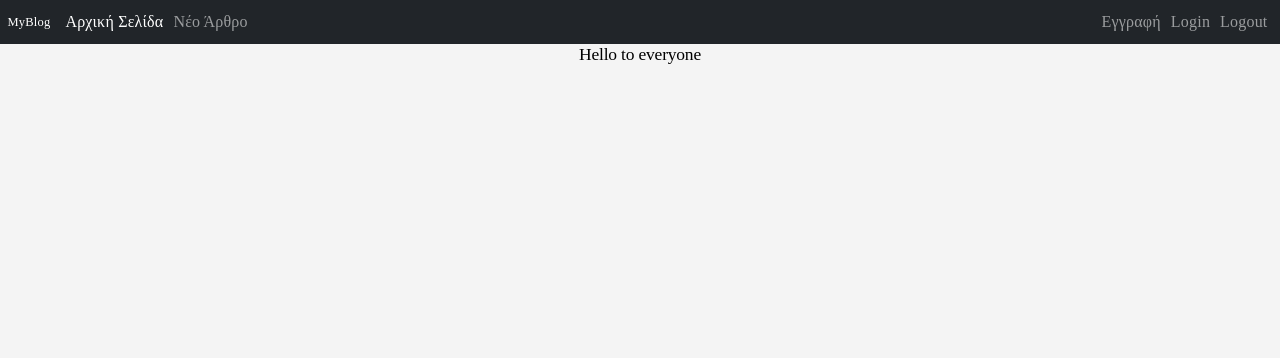
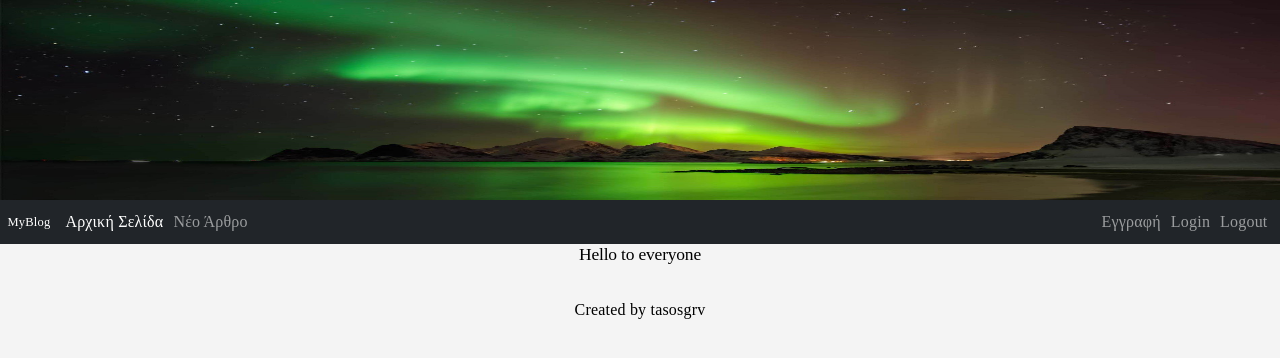
Before and after one commit to tasosgrv/flask_blog, a Flask app: page / in a window 1280 px wide. Shown: the top 358 px of the page. Run offline with Flask 2, Linux system fonts and the light colour scheme.

Commit message:
V2.3.4 Templates Includes, Jumbotron, Favicon

```diff
--- a/src/templates/base.html
+++ b/src/templates/base.html
@@ -8,7 +8,7 @@
         {% block title %}
         {% endblock title %}
     </title>
-
+    <link rel="shortcut icon" href="{{ url_for('static', filename='images/favicon.ico') }}" type="image/x-icon">
     <link href="https://cdn.jsdelivr.net/npm/bootstrap@5.1.3/dist/css/bootstrap.min.css" rel="stylesheet" integrity="sha384-1BmE4kWBq78iYhFldvKuhfTAU6auU8tT94WrHftjDbrCEXSU1oBoqyl2QvZ6jIW3" crossorigin="anonymous">
 
     <link rel="stylesheet" type="text/css"
@@ -16,39 +16,18 @@
 </head>
 <body>
 
-    <nav class="navbar navbar-expand-lg navbar-dark bg-dark">
-        <div class="container-fluid">
-          <a class="navbar-brand" href="/">MyBlog</a>
-          <button class="navbar-toggler" type="button" data-bs-toggle="collapse" data-bs-target="#navbarNav" aria-controls="navbarNav" aria-expanded="false" aria-label="Toggle navigation">
-            <span class="navbar-toggler-icon"></span>
-          </button>
-          <div class="collapse navbar-collapse" id="navbarNav">
-            <ul class="navbar-nav me-auto mb-2 mb-lg-0">
-              <li class="nav-item">
-                <a class="nav-link active" aria-current="page" href="/">Αρχική Σελίδα</a>
-              </li>
-              <li class="nav-item">
-                <a class="nav-link" href="new article">Νέο Άρθρο</a>
-              </li>
-            </ul>
-            <ul class="nav navbar-nav navbar-right">
-                <li class="nav-item">
-                    <a class="nav-link" href="register">Eγγραφή</a>
-                </li>
-                <li class="nav-item">
-                    <a class="nav-link" href="login">Login</a>
-                </li>
-                <li class="nav-item">
-                    <a class="nav-link" href="logout">Logout</a>
-                </li>
-            </ul>
-          </div>
-        </div>
-      </nav>
+    <img src="{{ url_for('static', filename='images/aurora.jpg') }}"
+    width="100%" height="200px", class="img-responsive">
+
+    {% include "navbar.html" %}
 
     {% block content %}
     {% endblock content %}
 
+    {% include "footer.html" %}
     <script src="https://cdn.jsdelivr.net/npm/bootstrap@5.1.3/dist/js/bootstrap.bundle.min.js" integrity="sha384-ka7Sk0Gln4gmtz2MlQnikT1wXgYsOg+OMhuP+IlRH9sENBO0LRn5q+8nbTov4+1p" crossorigin="anonymous"></script>
+
+
+
 </body>
 </html>
--- /dev/null
+++ b/src/templates/footer.html
@@ -0,0 +1,5 @@
+<footer class="page-footer font-small stylish-color-dark pt-1 mt-4">
+    <div class="footer-copyright py-3 text-center">
+        Created by tasosgrv
+    </div>
+</footer>
--- /dev/null
+++ b/src/templates/navbar.html
@@ -0,0 +1,29 @@
+<nav class="navbar navbar-expand-lg sticky-top navbar-dark bg-dark">
+    <div class="container-fluid">
+      <a class="navbar-brand" href="/">MyBlog</a>
+      <button class="navbar-toggler" type="button" data-bs-toggle="collapse" data-bs-target="#navbarNav" aria-controls="navbarNav" aria-expanded="false" aria-label="Toggle navigation">
+        <span class="navbar-toggler-icon"></span>
+      </button>
+      <div class="collapse navbar-collapse" id="navbarNav">
+        <ul class="navbar-nav me-auto mb-2 mb-lg-0">
+          <li class="nav-item">
+            <a class="nav-link active" aria-current="page" href="/">Αρχική Σελίδα</a>
+          </li>
+          <li class="nav-item">
+            <a class="nav-link" href="new article">Νέο Άρθρο</a>
+          </li>
+        </ul>
+        <ul class="nav navbar-nav navbar-right">
+            <li class="nav-item">
+                <a class="nav-link" href="register">Eγγραφή</a>
+            </li>
+            <li class="nav-item">
+                <a class="nav-link" href="login">Login</a>
+            </li>
+            <li class="nav-item">
+                <a class="nav-link" href="logout">Logout</a>
+            </li>
+        </ul>
+      </div>
+    </div>
+  </nav>
```
Also changed, not shown: src/static/images/aurora.jpg (added), src/static/images/favicon.ico (added), src/static/images/little-penguin-24-27563.png (added), src/static/images/little-penguin-32-27563.png (added).
